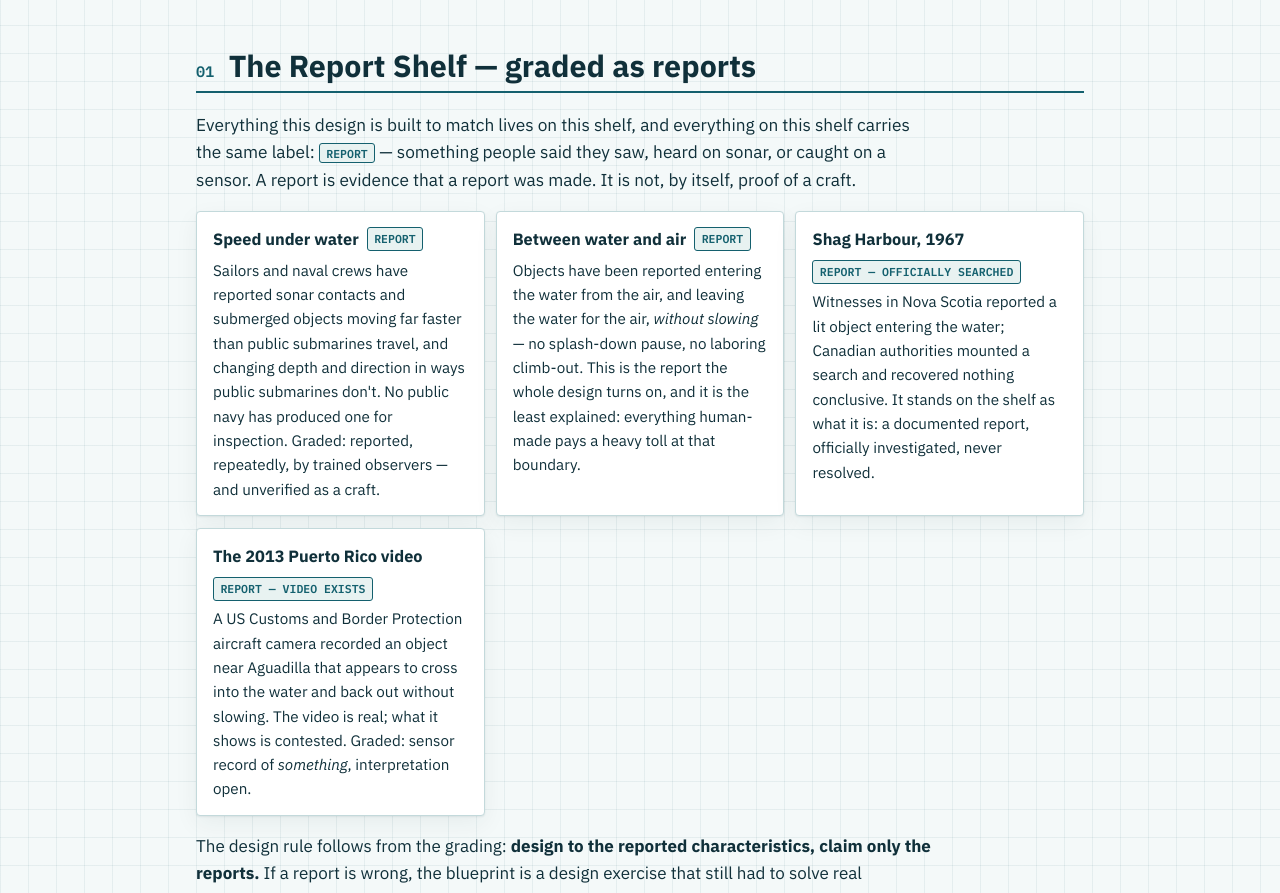
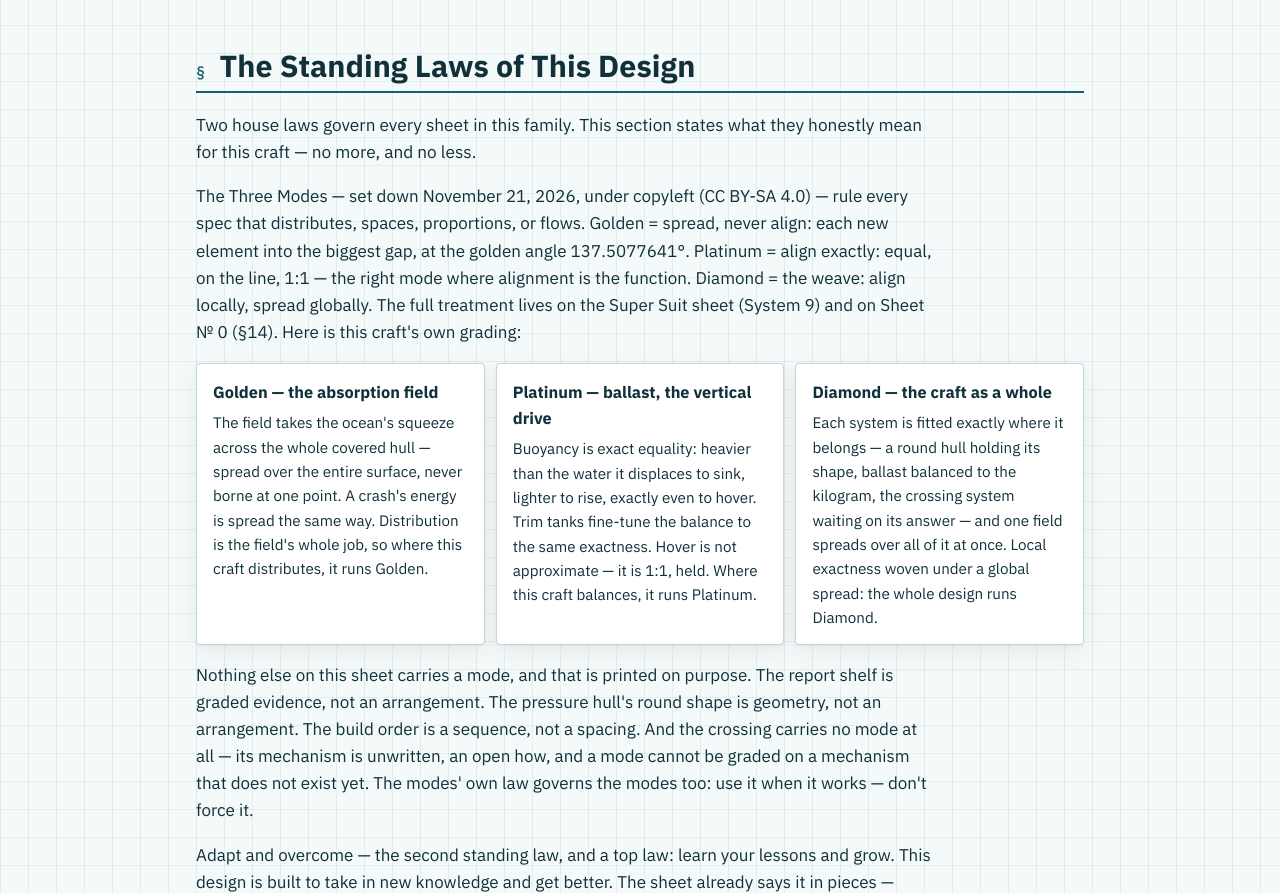
Before and after one commit to thethrivingplan/thethrivingplan.github.io, a plain HTML site: page the-uso-blueprint.html in a window 1280 px wide. Shown: the part 1907-2800 px from the top of the page. Drawn offline with Linux system fonts and the light colour scheme.

Commit message:
USO: standing laws — three modes + adaptation clause

```diff
--- a/the-uso-blueprint.html
+++ b/the-uso-blueprint.html
@@ -364,6 +364,7 @@
       <div class="compass-inner">
         <span class="c-label">COMPASS</span>
         <a href="#design">The Design</a>
+        <a href="#standing-laws">Standing Laws</a>
         <a href="#reports">The Report Shelf</a>
         <a href="#water-first">Water First</a>
         <a href="#crossing">The Crossing</a>
@@ -462,6 +463,30 @@
           </div>
         </div>
       </div>
+
+      <!-- ================= STANDING LAWS ================= -->
+      <section id="standing-laws">
+        <div class="sec-head"><span class="no">§</span><h2>The Standing Laws of This Design</h2></div>
+        <p class="lede">Two house laws govern every sheet in this family. This section states what they honestly mean for this craft — no more, and no less.</p>
+        <p>The Three Modes — set down November 21, 2026, under copyleft (CC BY-SA 4.0) — rule every spec that distributes, spaces, proportions, or flows. Golden = spread, never align: each new element into the biggest gap, at the golden angle 137.5077641°. Platinum = align exactly: equal, on the line, 1:1 — the right mode where alignment is the function. Diamond = the weave: align locally, spread globally. The full treatment lives on the Super Suit sheet (System 9) and on Sheet № 0 (§14). Here is this craft's own grading:</p>
+        <div class="cards">
+          <div class="card">
+            <h3>Golden — the absorption field</h3>
+            <p>The field takes the ocean's squeeze across the whole covered hull — spread over the entire surface, never borne at one point. A crash's energy is spread the same way. Distribution is the field's whole job, so where this craft distributes, it runs Golden.</p>
+          </div>
+          <div class="card">
+            <h3>Platinum — ballast, the vertical drive</h3>
+            <p>Buoyancy is exact equality: heavier than the water it displaces to sink, lighter to rise, exactly even to hover. Trim tanks fine-tune the balance to the same exactness. Hover is not approximate — it is 1:1, held. Where this craft balances, it runs Platinum.</p>
+          </div>
+          <div class="card">
+            <h3>Diamond — the craft as a whole</h3>
+            <p>Each system is fitted exactly where it belongs — a round hull holding its shape, ballast balanced to the kilogram, the crossing system waiting on its answer — and one field spreads over all of it at once. Local exactness woven under a global spread: the whole design runs Diamond.</p>
+          </div>
+        </div>
+        <p>Nothing else on this sheet carries a mode, and that is printed on purpose. The report shelf is graded evidence, not an arrangement. The pressure hull's round shape is geometry, not an arrangement. The build order is a sequence, not a spacing. And the crossing carries no mode at all — its mechanism is unwritten, an open how, and a mode cannot be graded on a mechanism that does not exist yet. The modes' own law governs the modes too: use it when it works — don't force it.</p>
+        <p>Adapt and overcome — the second standing law, and a top law: learn your lessons and grow. This design is built to take in new knowledge and get better. The sheet already says it in pieces — 'build on it, improve it'; when a step fails, that failure becomes the next version's first item; and anyone who closes an open how improves the blueprint for everybody. The law names the whole of it: today's sheet is the floor, not the ceiling. When better knowledge arrives — an open how closed, a capacity measured, a crossing proven — the design is revised to fit it in: fitted when verified better, never forced, and never a from-scratch rebuild of what already works.</p>
+        <p class="mono" style="font-size:0.8rem;">ADDED NOVEMBER 21, 2026 — THE MODES &amp; ADAPTATION PASS</p>
+      </section>
 
       <!-- ================= 01 THE REPORT SHELF ================= -->
       <section id="reports">
@@ -565,11 +590,11 @@
           </div>
           <div class="card">
             <h3>Absorption field <span class="open-how">OPEN HOW — STEADY PRESSURE</span></h3>
-            <p>The same field the Suit's chip and the Ship's hull carry, asked here to share the ocean's steady squeeze and to smooth the surface crossing. Impact is a spike; pressure is a siege. Whether the field can hold a siege — and for how long, at what power cost — is an open how, printed as one.</p>
+            <p>The same field the Suit's chip and the Ship's hull carry, asked here to share the ocean's steady squeeze and to smooth the surface crossing. Impact is a spike; pressure is a siege. Whether the field can hold a siege — and for how long, at what power cost — is an open how, printed as one. The field itself runs Golden — the squeeze is taken across the whole covered hull, never borne at one point. (Standing Laws, above)</p>
           </div>
           <div class="card">
             <h3>Buoyancy &amp; ballast <span class="proven">PROVEN — THE VERTICAL DRIVE</span></h3>
-            <p>Flood to sink, blow to rise, balance to hover. Ballast is how this craft moves vertically in its home element — no wings, no thrust needed, just controlled heaviness. Trim tanks fine-tune the balance; emergency blow is the way home when everything else fails.</p>
+            <p>Flood to sink, blow to rise, balance to hover. Ballast is how this craft moves vertically in its home element — no wings, no thrust needed, just controlled heaviness. Trim tanks fine-tune the balance; emergency blow is the way home when everything else fails. Ballast runs Platinum — hover is exact equality, weight matched to displacement 1:1. (Standing Laws, above)</p>
           </div>
           <div class="card">
             <h3>Propulsion in water <span class="open-how">OPEN HOW — QUIET SPEED</span></h3>
@@ -758,6 +783,9 @@
           "the absorption field asked to take the ocean's steady squeeze, and to",
           "smooth the crossing. Every candidate is labeled design, not fact.",
           "",
+          "STANDING LAWS (added November 21, 2026)",
+          "The Three Modes (CC BY-SA 4.0): Golden = spread, never align (golden angle 137.5077641 deg); Platinum = align exactly, 1:1, where alignment IS the function; Diamond = align locally, spread globally. Full treatment: the Super Suit sheet (System 9) and Sheet No. 0 (section 14). This craft's grading: the absorption field runs Golden (the squeeze taken across the whole hull, never at one point); ballast runs Platinum (hover is exact equality, 1:1); the whole design runs Diamond (exact systems under one spread field). The crossing carries no mode — its mechanism is unwritten, an open how. Use it when it works — don't force it. Adapt and overcome (a top law — learn your lessons and grow): today's sheet is the floor, not the ceiling. When better knowledge arrives, the design is revised to fit it in: fitted when verified better, never forced, never a from-scratch rebuild.",
+          "",
           "01 — THE REPORT SHELF (graded as reports)",
           "- Speed under water: reported sonar contacts and submerged objects moving",
           "  far faster than public submarines, by trained observers. Unverified.",
```
